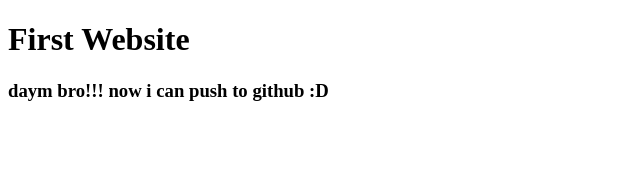
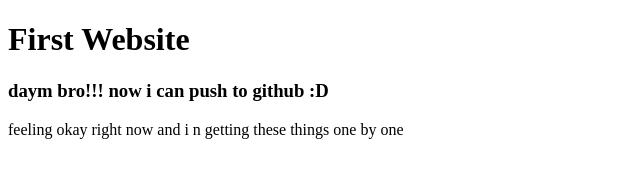
Before and after one commit to ScorpioShueb/Shueb-D-newbie, a plain HTML site: page index.html in a window 1280 px wide. Shown: the whole page, without its empty margins (0-640 px from the left). Drawn offline with Linux system fonts and the light colour scheme.

Commit message:
new stuff

```diff
--- a/index.html
+++ b/index.html
@@ -9,5 +9,6 @@
 <body>
     <h1>First Website</h1>
     <h3>daym bro!!! now i can push to github :D </h3>
+    <p>feeling okay right now and i n getting these things one by one</p>
 </body>
 </html>
```
